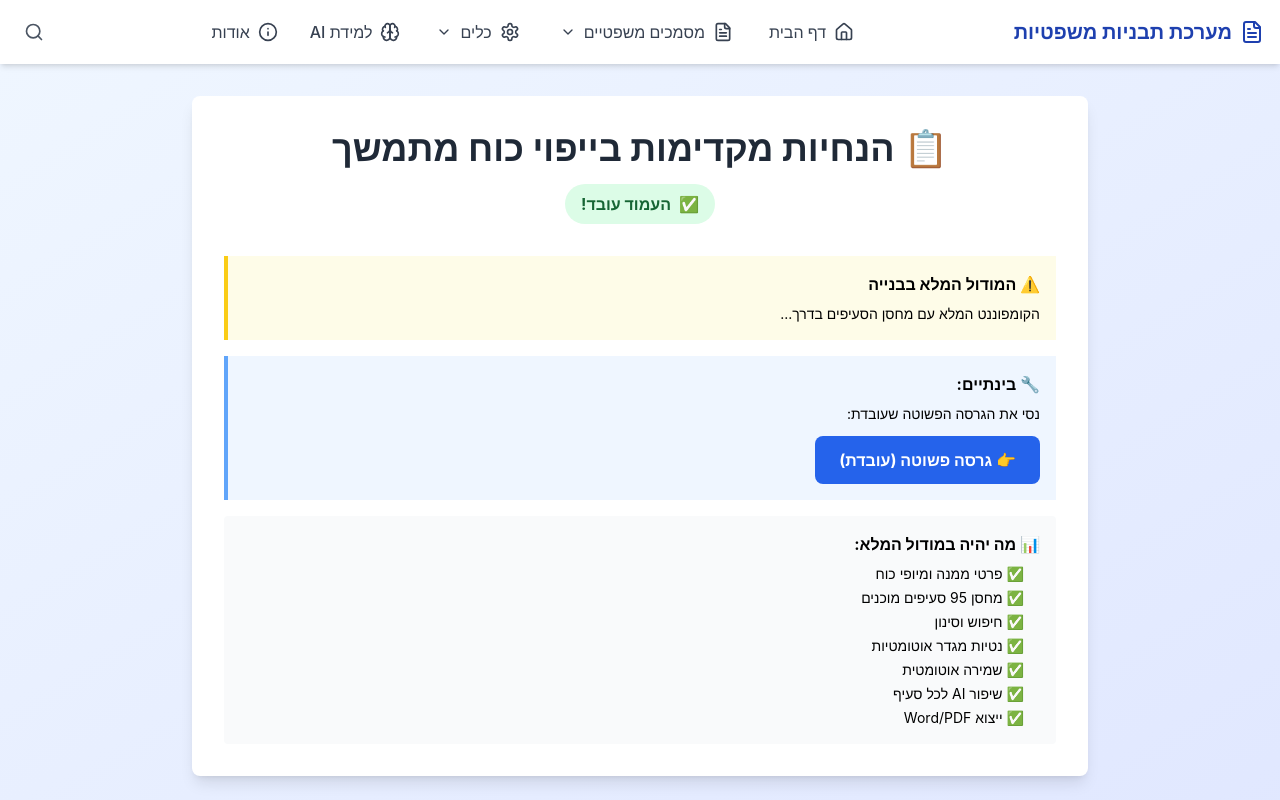
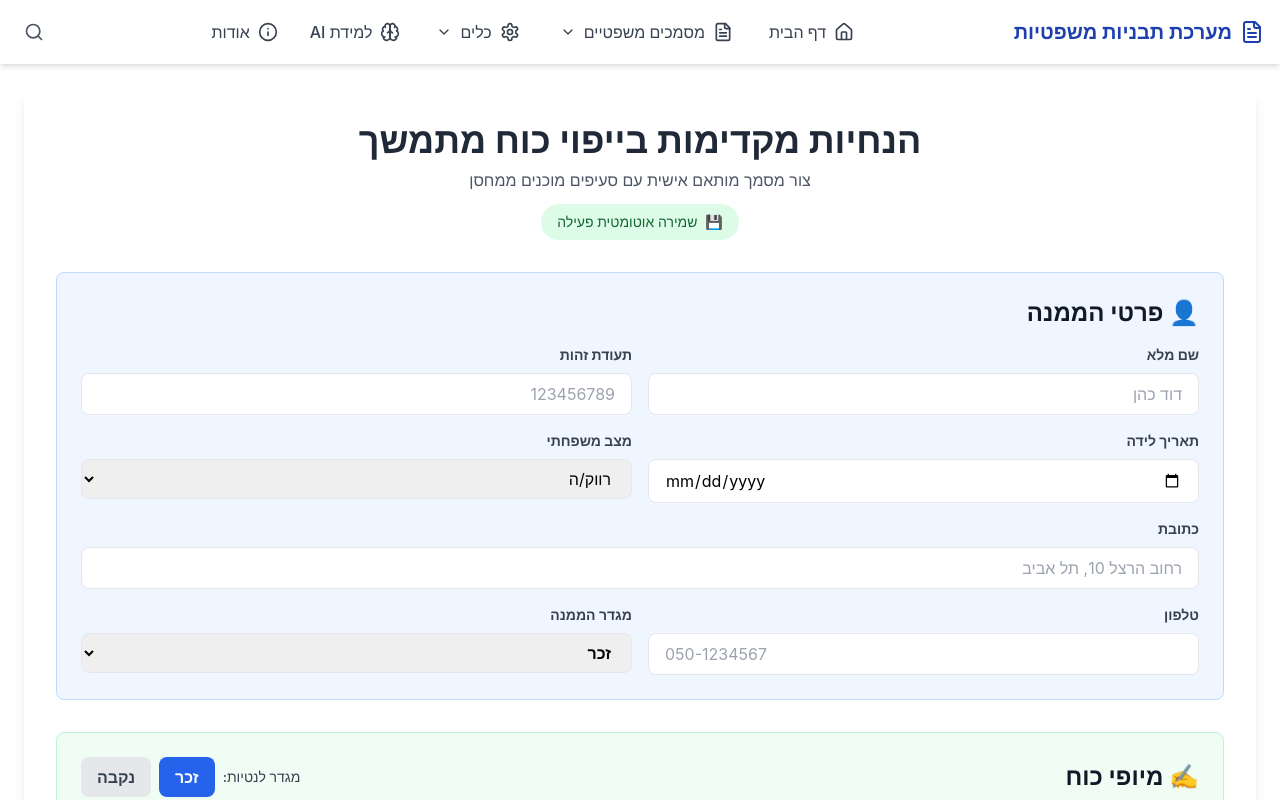
Before and after one commit to liatbenshai/legal-templates-clean-2.0, a Next.js app: page /documents/advance-directives in a window 1280 px wide. Shown: the top 800 px of the page. Built offline with nearby package versions, Linux system fonts and the light colour scheme.

Commit message:
fix: enable advance directives form instead of construction page

```diff
--- a/app/documents/advance-directives/page.tsx
+++ b/app/documents/advance-directives/page.tsx
@@ -1,50 +1,7 @@
 'use client';
 
+import AdvanceDirectivesDocument from '@/components/AdvanceDirectivesDocument';
+
 export default function AdvanceDirectivesPage() {
-  return (
-    <div className="min-h-screen bg-gradient-to-br from-blue-50 to-indigo-100 p-8" dir="rtl">
-      <div className="max-w-4xl mx-auto bg-white rounded-lg shadow-lg p-8">
-        <div className="text-center mb-8">
-          <h1 className="text-4xl font-bold text-gray-800 mb-4">
-            📋 הנחיות מקדימות בייפוי כוח מתמשך
-          </h1>
-          <div className="inline-flex items-center gap-2 px-4 py-2 bg-green-100 text-green-800 rounded-full">
-            <span>✅</span>
-            <span className="font-bold">העמוד עובד!</span>
-          </div>
-        </div>
-
-        <div className="space-y-4">
-          <div className="bg-yellow-50 border-l-4 border-yellow-400 p-4">
-            <h2 className="font-bold mb-2">⚠️ המודול המלא בבנייה</h2>
-            <p className="text-sm">הקומפוננט המלא עם מחסן הסעיפים בדרך...</p>
-          </div>
-
-          <div className="bg-blue-50 border-l-4 border-blue-400 p-4">
-            <h2 className="font-bold mb-2">🔧 בינתיים:</h2>
-            <p className="text-sm mb-3">נסי את הגרסה הפשוטה שעובדת:</p>
-            <a
-              href="/documents/advance-directives-simple"
-              className="inline-block px-6 py-3 bg-blue-600 text-white rounded-lg hover:bg-blue-700 font-bold"
-            >
-              👉 גרסה פשוטה (עובדת)
-            </a>
-          </div>
-
-          <div className="bg-gray-50 p-4 rounded">
-            <h3 className="font-bold mb-2">📊 מה יהיה במודול המלא:</h3>
-            <ul className="text-sm space-y-1 mr-4">
-              <li>✅ פרטי ממנה ומיופי כוח</li>
-              <li>✅ מחסן 95 סעיפים מוכנים</li>
-              <li>✅ חיפוש וסינון</li>
-              <li>✅ נטיות מגדר אוטומטיות</li>
-              <li>✅ שמירה אוטומטית</li>
-              <li>✅ שיפור AI לכל סעיף</li>
-              <li>✅ ייצוא Word/PDF</li>
-            </ul>
-          </div>
-        </div>
-      </div>
-    </div>
-  );
+  return <AdvanceDirectivesDocument />;
 }
```
